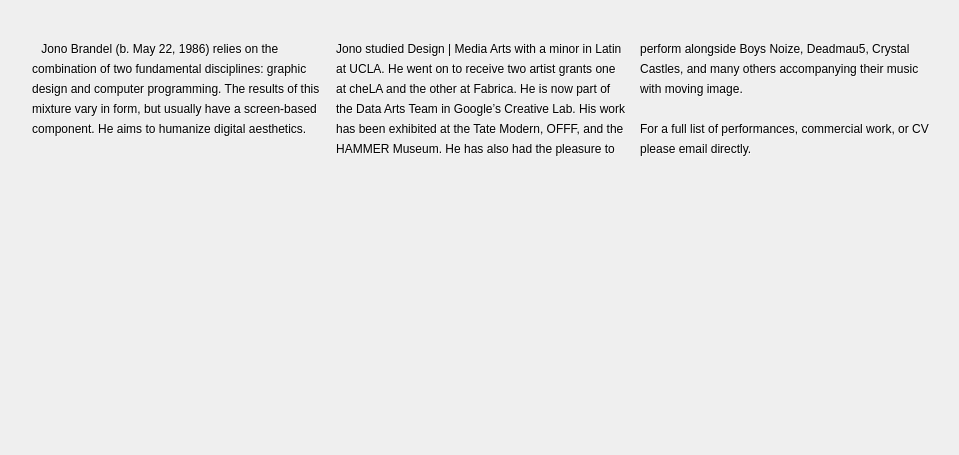
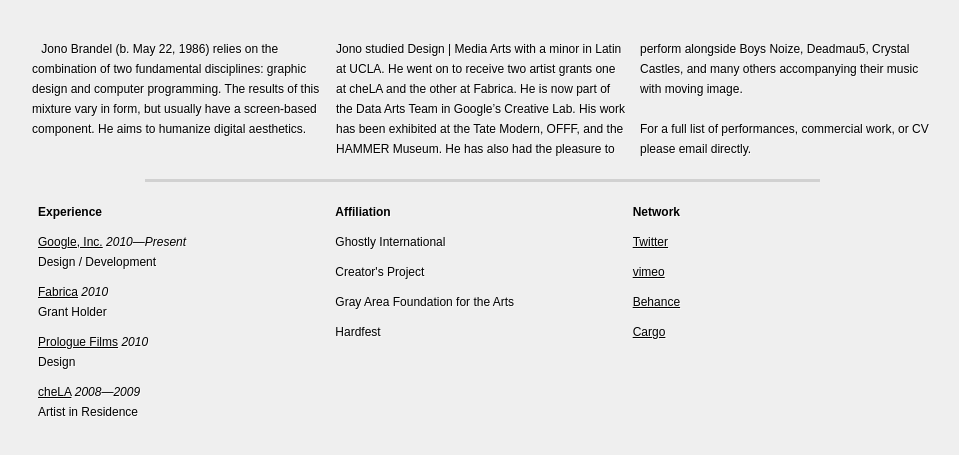
Before and after one commit to jonobr1/jonobr1.github.com, a PHP site: page /about/index.php in a window 1280 px wide. Shown: the part 149-604 px from the top of the page, without its empty margins (158-1117 px from the left). Run offline with PHP 8.4, Linux system fonts and the light colour scheme; data that the repository does not hold is empty; some libraries are stand-ins or nearby versions.

Commit message:
fleshing out about page.

```diff
--- a/about/index.php
+++ b/about/index.php
@@ -10,6 +10,7 @@
 
 ?>
 
+<!-- <img src="../images/portrait.jpg" alt="__Diminishing Returns__ _2012_" /> -->
 <section>
   <p>
     Jono Brandel (b. May 22, 1986) relies on the combination of two fundamental disciplines: graphic design and computer programming. The results of this mixture vary in form, but usually have a screen-based component. He aims to humanize digital aesthetics.
@@ -22,6 +23,76 @@
   </p>
 </section>
 
+<h2 style="height: 0; line-height: 0; padding: 0;">&nbsp;</h2>
+
+<dl>
+  <dt>
+    Experience
+  </dt>
+  <dt>
+    <a href="http://google.com">Google, Inc.</a> <i>2010&mdash;Present</i>
+  </dt>
+  <dd>
+    Design / Development
+  </dd>
+  <dt>
+    <a href="http://fabrica.it">Fabrica</a> <i>2010</i>
+  </dt>
+  <dd>
+    Grant Holder
+  </dd>
+  <dt>
+    <a href="http://prologue.com">Prologue Films</a> <i>2010</i>
+  </dt>
+  <dd>
+    Design
+  </dd>
+  <dt>
+    <a href="http://chela.org.ar">cheLA</a> <i>2008&mdash;2009</i>
+  </dt>
+  <dd>
+    Artist in Residence
+  </dd>
+</dl>
+
+<dl>
+  <dt>
+    Affiliation
+  </dt>
+  <dt>
+    Ghostly International
+  </dt>
+  <dt>
+    Creator&apos;s Project
+  </dt>
+  <dt>
+    Gray Area Foundation for the Arts
+  </dt>
+  <dt>
+    Hardfest
+  </dt>
+</dl>
+
+<dl>
+  <dt>
+    Network
+  </dt>
+  <dt>
+    <a href="http://twitter.com/jonobr1">Twitter</a>
+  </dt>
+  <dt>
+    <a href="http://vimeo.com/jonobr1">vimeo</a>
+  </dt>
+  <dt>
+    <a href="http://behance.com/jonobr1">Behance</a>
+  </dt>
+  <dt>
+    <a href="http://cargocollective.com/jonobr1/following">Cargo</a>
+  </dt>
+</dl>
+
+<section></section>
+
 <?
 
   include '../php/foot.php';
--- a/styles/base.css
+++ b/styles/base.css
@@ -299,6 +299,24 @@
   body strong {
     color: #000;
     font-weight: 700; }
+  body dl {
+    display: -moz-inline-box;
+    -moz-box-orient: vertical;
+    display: inline-block;
+    vertical-align: baseline;
+    zoom: 1;
+    *display: inline;
+    *vertical-align: auto;
+    vertical-align: top;
+    width: 288px; }
+    body dl > *:first-child {
+      font-weight: bold; }
+    body dl:not(:first-child) {
+      margin-left: 6px; }
+    body dl dt:not(:first-child) {
+      margin-top: 10px; }
+    body dl dd:not(:first-child) {
+      margin-bottom: 10px; }
 
 .animated {
   -webkit-transition-property: all;
--- a/styles/base.scss
+++ b/styles/base.scss
@@ -313,6 +313,28 @@
     font-weight: 700;
   }
 
+  dl {
+
+    @include inline-block;
+    vertical-align: top;
+    width: $three_column;
+
+    & > *:first-child {
+      font-weight: bold;
+    }
+
+    &:not(:first-child) {
+      margin-left: $gutter / 2;
+    }
+
+    dt:not(:first-child) {
+      margin-top: $line_height;
+    }
+    dd:not(:first-child) {
+      margin-bottom: $line_height;
+    }
+  }
+
 }
 
 .animated {
```
Also changed, not shown: images/portrait.jpg (added).
